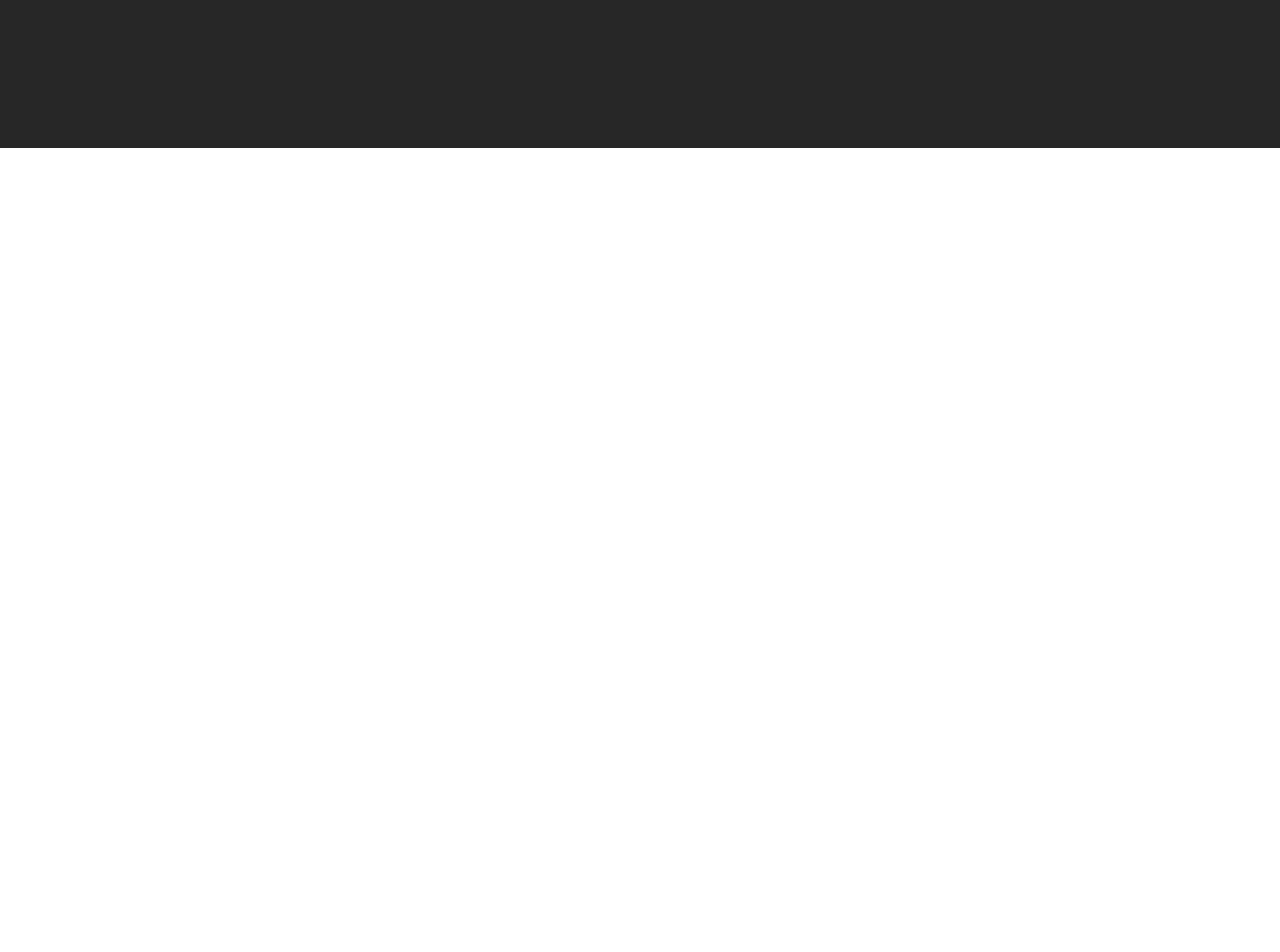
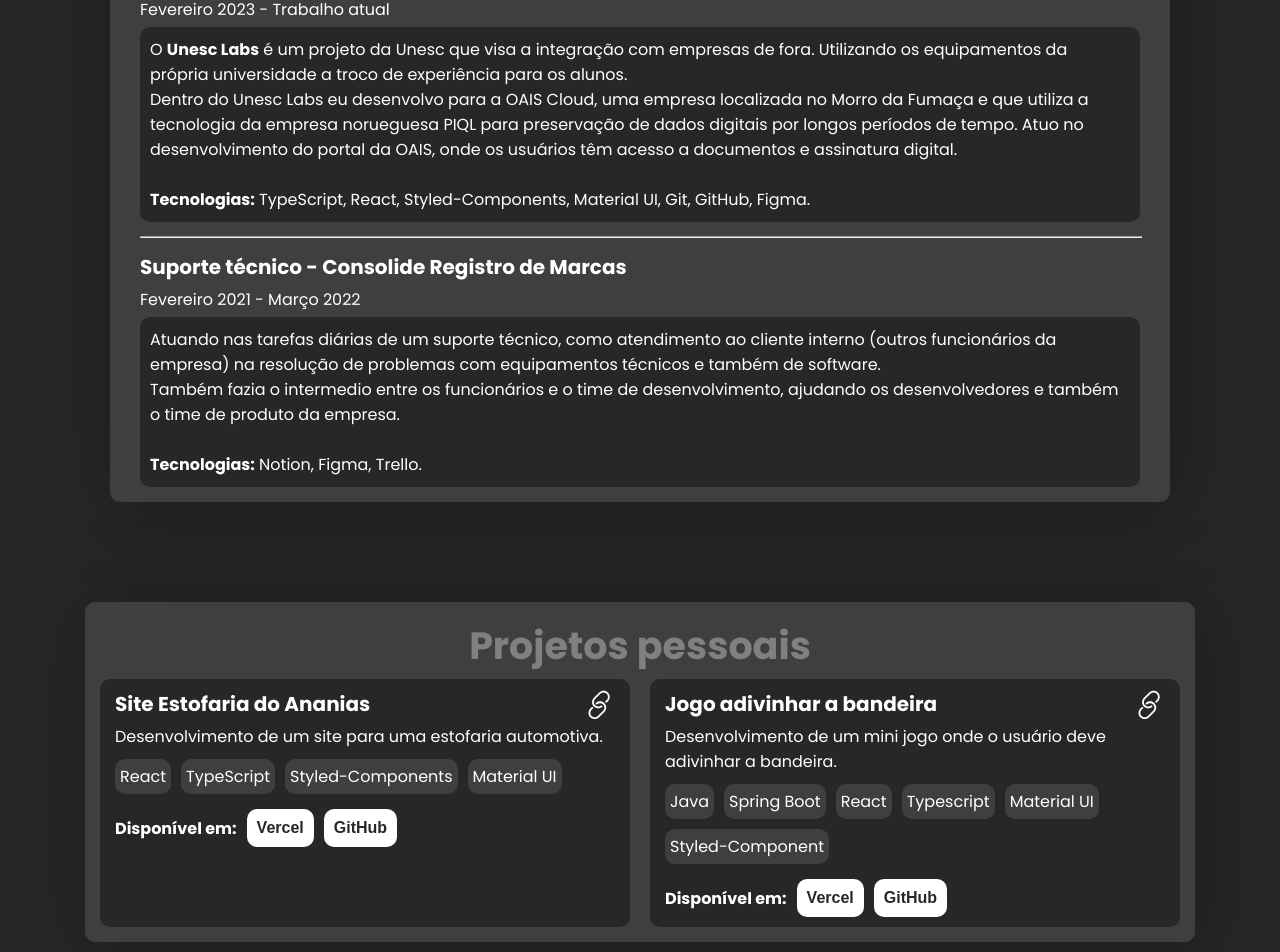
Before and after one commit to patrickburin/site-pessoal, a React (Vite) app: page / in a window 1280 px wide. Shown: the part 652-1604 px from the top of the page. Before the commit the page ends 800 px from the top, so only its background shows below. Built offline with nearby package versions, Linux system fonts and the light colour scheme.

Commit message:
Desenvolvimento do site pessoal

```diff
--- a/index.html
+++ b/index.html
@@ -2,9 +2,9 @@
 <html lang="pt-BR">
   <head>
     <meta charset="UTF-8" />
-    <link rel="icon" type="image/svg+xml" href="/vite.svg" />
+    <link rel="icon" type="image/png" href="/src/images/logo.webp" />
     <meta name="viewport" content="width=device-width, initial-scale=1.0" />
-    <title>Vite + React + TS</title>
+    <title>Patrick Burin Rodriguez</title>
     <link href="https://fonts.googleapis.com/css?family=Poppins:400,700" rel="stylesheet">
   </head>
   <body>
--- a/package.json
+++ b/package.json
@@ -12,6 +12,7 @@
   "dependencies": {
     "react": "^18.2.0",
     "react-dom": "^18.2.0",
+    "react-icons": "^4.12.0",
     "styled-components": "^6.1.1"
   },
   "devDependencies": {
--- a/src/components/Home/index.tsx
+++ b/src/components/Home/index.tsx
@@ -1,25 +1,121 @@
 import * as C from "./styles";
+import { TfiLink } from "react-icons/tfi";
 
 const Home = () => {
   return (
     <C.Container>
       <div className="name">Patrick Burin Rodriguez</div>
-      <C.Description>
-        <img src="src/images/profile.png" className="image" />
-        <div className="description">
-          Olá! Meu nome é Patrick Burin Rodriguez e sou desenvolvedor front end.
-          Nasci em 2000 no Brasil no sul de Santa Catarina, mais específicamente
-          em Araranguá. Atualmente estou cursando a 7ª fase de Ciência da
-          Computação na UNESC, em Criciúma. Atuo como desenvolvedor front end no
-          Unesc Labs, sendo uma parceria entre a universidade e empresas de
-          fora. Sou apaixonado por esportes, principalmente futebol e handeboll
-          e também gosto de alguns eSports, como o famoso League of Legends. No
-          meu tempo livre eu gosto de praticar esportes e jogar uma solo/duo no
-          Lol. Também amo a praia e por morar em cidade litorânea, sempre que
-          posso passo por lá.
+      <div className="text">
+        <C.Description>
+          <img src="src/images/profile.png" className="image" />
+          <div className="description">
+            Olá! Meu nome é Patrick Burin Rodriguez e sou desenvolvedor front
+            end. Nasci em 2000 no Brasil no sul de Santa Catarina, mais
+            específicamente em Araranguá. Atualmente estou cursando a 7ª fase de
+            Ciência da Computação na UNESC, em Criciúma. Atuo como desenvolvedor
+            front end no Unesc Labs, sendo uma parceria entre a universidade e
+            empresas de fora. Sou apaixonado por esportes, principalmente
+            futebol e handeboll e também gosto de alguns eSports, como o famoso
+            League of Legends. No meu tempo livre eu gosto de praticar esportes
+            e jogar uma solo/duo no Lol. Também amo a praia e por morar em
+            cidade litorânea, sempre que posso passo por lá.
+          </div>
+        </C.Description>
+        <div className="experiences">
+          <C.Experiences>
+            <div className="experiencesTitle">Minhas experiências</div>
+            <div className="job">
+              <div className="titleJob">
+                Desenvolvedor front end na OAIS Cloud / Unesc Labs
+              </div>
+              <div className="date">Fevereiro 2023 - Trabalho atual</div>
+              <div className="descriptionJob">
+                O <strong>Unesc Labs</strong> é um projeto da Unesc que visa a
+                integração com empresas de fora. Utilizando os equipamentos da
+                própria universidade a troco de experiência para os alunos.{" "}
+                <br />
+                Dentro do Unesc Labs eu desenvolvo para a OAIS Cloud, uma
+                empresa localizada no Morro da Fumaça e que utiliza a tecnologia
+                da empresa norueguesa PIQL para preservação de dados digitais
+                por longos períodos de tempo. Atuo no desenvolvimento do portal
+                da OAIS, onde os usuários têm acesso a documentos e assinatura
+                digital. <br />
+                <br />
+                <strong>Tecnologias:</strong> TypeScript, React,
+                Styled-Components, Material UI, Git, GitHub, Figma.
+              </div>
+            </div>
+            <hr />
+            <div className="job">
+              <div className="titleJob">
+                Suporte técnico - Consolide Registro de Marcas
+              </div>
+              <div className="date">Fevereiro 2021 - Março 2022</div>
+              <div className="descriptionJob">
+                Atuando nas tarefas diárias de um suporte técnico, como
+                atendimento ao cliente interno (outros funcionários da empresa)
+                na resolução de problemas com equipamentos técnicos e também de
+                software. <br />
+                Também fazia o intermedio entre os funcionários e o time de
+                desenvolvimento, ajudando os desenvolvedores e também o time de
+                produto da empresa.
+                <br /> <br />
+                <strong>Tecnologias:</strong> Notion, Figma, Trello.
+              </div>
+            </div>
+          </C.Experiences>
         </div>
-      </C.Description>
-      <C.Experiences>alooooooo</C.Experiences>
+        <div className="experiences">
+          <C.Projects>
+            <div className="projectsTitle">Projetos pessoais</div>
+            <div className="divider">
+              <div className="project">
+                <div className="titleProject">
+                  Site Estofaria do Ananias <TfiLink size={30} />
+                </div>
+                <div className="descriptionProject">
+                  Desenvolvimento de um site para uma estofaria automotiva.{" "}
+                  <br />
+                  <div className="tools">
+                    <div className="tool">React</div>
+                    <div className="tool">TypeScript</div>
+                    <div className="tool">Styled-Components</div>
+                    <div className="tool">Material UI</div>
+                  </div>
+                </div>
+                <div className="buttons">
+                  <strong>Disponível em:</strong>
+                  <button>Vercel</button>
+                  <button>GitHub</button>
+                </div>
+              </div>
+
+              <div className="project">
+                <div className="titleProject">
+                  Jogo adivinhar a bandeira <TfiLink size={30} />
+                </div>
+                <div className="descriptionProject">
+                  Desenvolvimento de um mini jogo onde o usuário deve adivinhar
+                  a bandeira. <br />
+                  <div className="tools">
+                    <div className="tool">Java</div>
+                    <div className="tool">Spring Boot </div>
+                    <div className="tool">React</div>
+                    <div className="tool">Typescript</div>
+                    <div className="tool">Material UI</div>
+                    <div className="tool">Styled-Component</div>
+                  </div>
+                </div>
+                <div className="buttons">
+                  <strong>Disponível em:</strong>
+                  <button>Vercel</button>
+                  <button>GitHub</button>
+                </div>
+              </div>
+            </div>
+          </C.Projects>
+        </div>
+      </div>
     </C.Container>
   );
 };
--- a/src/components/Home/styles.ts
+++ b/src/components/Home/styles.ts
@@ -3,19 +3,28 @@
 export const Container = styled.div`
   display: flex;
   flex-direction: column;
-  width: 100vw;
-  height: 100vh;
   background: #272727;
   color: #fff;
   gap: 20px;
+  font-size: 18px;
+  padding-bottom: 15px;
 
   .name {
-    background: linear-gradient(to bottom, red, black);
-    -webkit-background-clip: text;
-    background-clip: text;
-    color: transparent;
-    font-size: 70px;
+    color: #808080;
+    font-size: 62px;
     text-align: center;
+    font-weight: bold;
+  }
+
+  .text {
+    display: flex;
+    flex-direction: column;
+    gap: 100px;
+  }
+
+  .experiences {
+    display: flex;
+    justify-content: center;
   }
 `;
 
@@ -23,7 +32,7 @@
   display: flex;
   flex-direction: row;
   justify-content: center;
-  gap: 70px;
+  gap: 50px;
   align-items: center;
 
   .image {
@@ -31,12 +40,133 @@
     border-radius: 30px;
   }
   .description {
-    width: 40%;
+    width: 550px;
     text-align: justify;
   }
 `;
 
 export const Experiences = styled.div`
   display: flex;
+  flex-direction: column;
   background-color: #3f3f3f;
+  width: 1000px;
+  border-radius: 10px;
+  padding: 15px 30px;
+  gap: 5px;
+  box-shadow: rgba(0, 0, 0, 0.25) 6px 6px 80px 8px;
+
+  .experiencesTitle {
+    color: #808080;
+    font-size: 38px;
+    font-weight: bold;
+    text-align: center;
+  }
+
+  .job {
+    display: flex;
+    flex-direction: column;
+    gap: 5px;
+  }
+
+  .titleJob {
+    font-size: 20px;
+    font-weight: bold;
+  }
+
+  .date {
+    font-size: 16px;
+    font-weight: lighter;
+  }
+
+  .descriptionJob {
+    background-color: #272727;
+    border-radius: 10px;
+    font-size: 16px;
+    padding: 10px;
+  }
+
+  hr {
+    width: 100%;
+  }
 `;
+
+export const Projects = styled.div`
+  display: flex;
+  flex-direction: column;
+  flex-wrap: wrap;
+  justify-content: center;
+  background-color: #3f3f3f;
+  border-radius: 10px;
+  padding: 15px;
+  gap: 5px;
+  box-shadow: rgba(0, 0, 0, 0.25) 6px 6px 80px 8px;
+
+  .projectsTitle {
+    color: #808080;
+    font-size: 38px;
+    font-weight: bold;
+    text-align: center;
+  }
+
+  .divider {
+    display: flex;
+    justify-content: center;
+    flex-direction: row;
+    flex-wrap: wrap;
+    gap: 20px;
+  }
+
+  .project {
+    background-color: #272727;
+    display: flex;
+    width: 500px;
+    flex-direction: column;
+    border-radius: 10px;
+    font-size: 16px;
+    padding: 10px 15px;
+    gap: 5px;
+  }
+
+  .titleProject {
+    display: flex;
+    justify-content: space-between;
+    align-items: center;
+    font-size: 20px;
+    font-weight: bold;
+  }
+
+  .tools {
+    display: flex;
+    flex-direction: row;
+    gap: 10px;
+    flex-wrap: wrap;
+    align-items: center;
+    margin-top: 10px;
+  }
+
+  .tool {
+    padding: 5px;
+    border-radius: 10px;
+    color: #fff;
+    background-color: #3f3f3f;
+  }
+
+  .buttons {
+    display: flex;
+    align-items: center;
+    gap: 10px;
+    flex-direction: row;
+    margin-top: 10px;
+  }
+
+  button {
+    color: #272727;
+    border-radius: 10px;
+    border: none;
+    font-weight: bold;
+    padding: 10px;
+    font-size: 16px;
+    background-color: #fff;
+    cursor: pointer;
+  }
+`;
```
Also changed, not shown: src/images/logo.webp (added), 1 other file (tests, documents, lock files or other folders).
